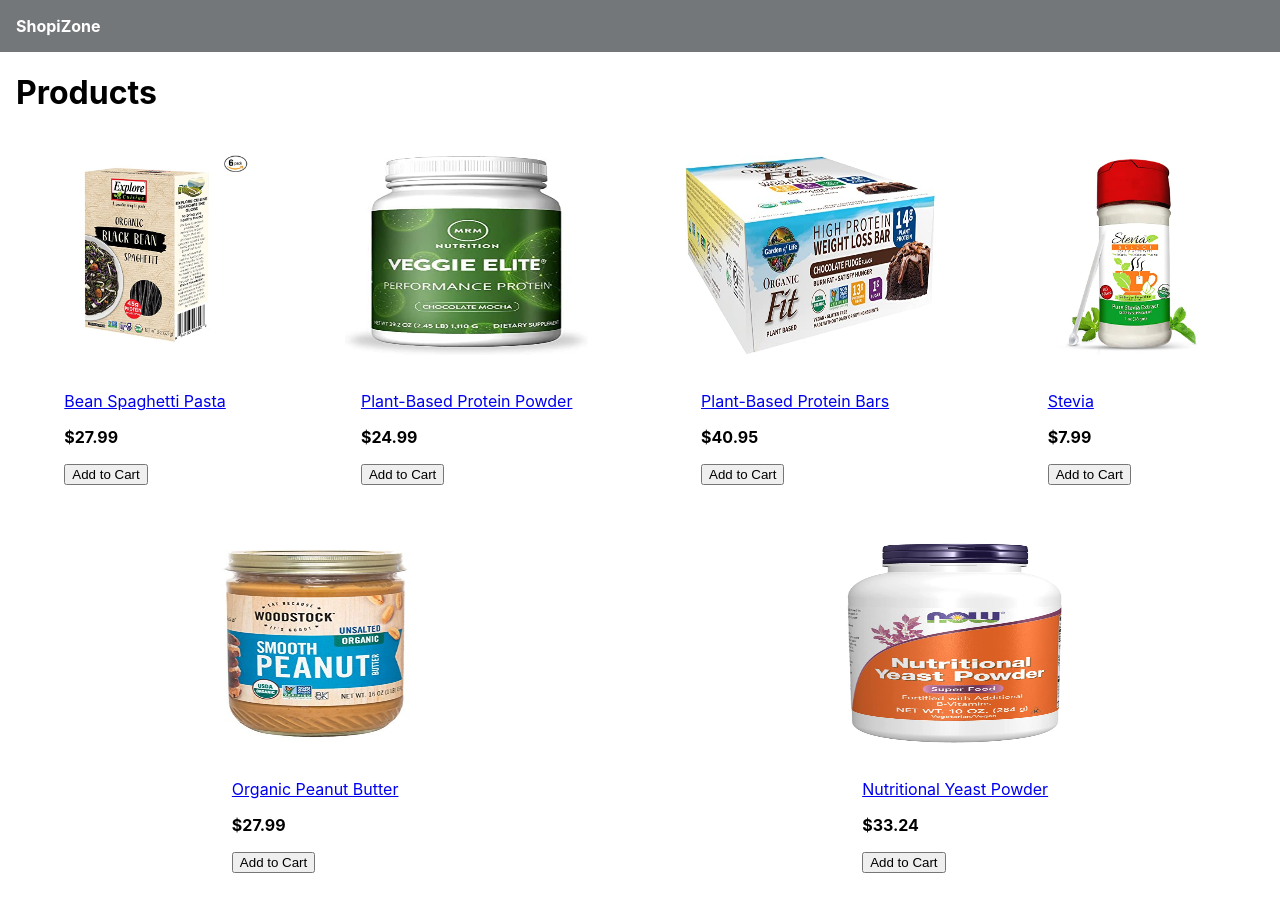
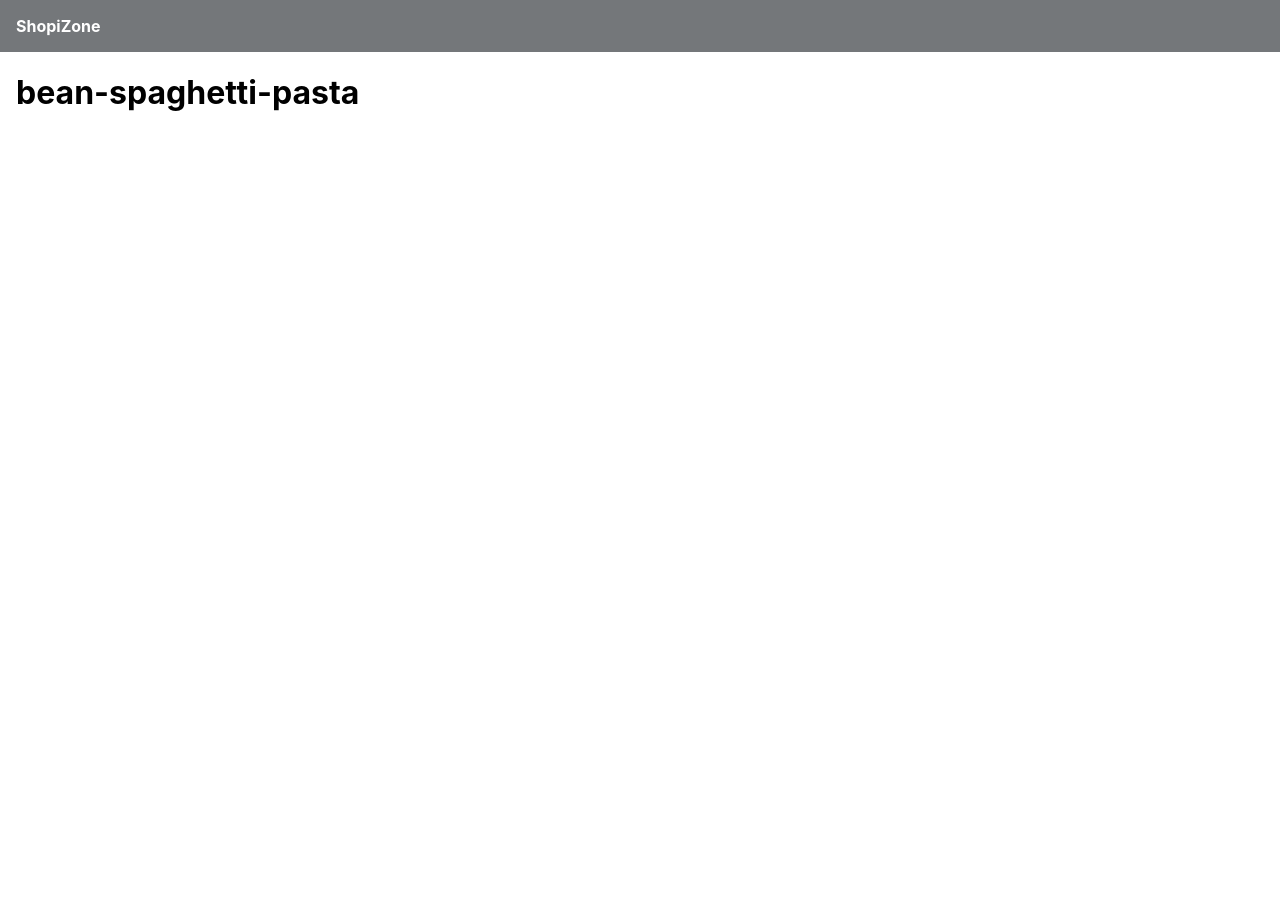
Before and after one commit to hrakad/ShopiZone, a React (Create React App) app in the folder frontend/: page /product/bean-spaghetti-pasta in a window 1280 px wide. After the commit the page ends 800 px from the top, so only its background shows below. Built offline with nearby package versions, Linux system fonts and the light colour scheme.

Commit message:
Merge branch 'master' of https://github.com/hrakad/ShopiZone

```diff
--- a/frontend/package.json
+++ b/frontend/package.json
@@ -8,6 +8,7 @@
     "@testing-library/user-event": "^13.5.0",
     "react": "^18.0.0",
     "react-dom": "^18.0.0",
+    "react-router-dom": "^6.3.0",
     "react-scripts": "5.0.0",
     "web-vitals": "^2.1.4"
   },
--- a/frontend/src/App.js
+++ b/frontend/src/App.js
@@ -1,41 +1,23 @@
-import data from "./data";
+import { BrowserRouter, Link, Route, Routes } from 'react-router-dom';
+import HomeScreen from "./screens/HomeScreen";
+import ProductScreen from "./screens/ProductScreen";
 
 function App() {
   return (
+    <BrowserRouter>
       <div className="App">
         <header className="App-header">
-        <a href="/">ShopiZone</a>
+          <Link to="/">ShopiZone</Link>
         </header>
         <main>
-        <h1> Products</h1>
-        <div className="products">
-          {
-            data.products.map(product => (
-              <div className="product" key={product.slug}>
-                <a href={`/product/${product.slug}`}>
-                  <img src={product.image} alt={product.name} />
-                </a>
+          <Routes>
+            <Route path="/product/:slug" element={<ProductScreen />} />
+            <Route path="/" element={<HomeScreen />} />
+          </Routes>
 
-                <div className="product_info">
-                  <a href={`/product/${product.slug}`}>
-                    <p>
-                      {product.name}
-                    </p>
-                  </a>
-                  <p>
-                    <strong>${product.price}</strong>
-                  </p>
-                  <button>Add to Cart</button>
-                </div>
-
-              </div>
-            )
-
-            )
-          }
-        </div>
         </main>
       </div>
+    </BrowserRouter>
   );
 }
 
--- /dev/null
+++ b/frontend/src/screens/HomeScreen.js
@@ -0,0 +1,33 @@
+import { Link } from "react-router-dom";
+import data from "../data";
+
+function HomeScreen() {
+  return <div><h1> Products</h1>
+    <div className="products">
+      {
+        data.products.map(product => (
+          <div className="product" key={product.slug}>
+            <Link to={`/product/${product.slug}`}>
+              <img src={product.image} alt={product.name} />
+            </Link>
+
+            <div className="product_info">
+              <Link to={`/product/${product.slug}`}>
+                <p>
+                  {product.name}
+                </p>
+              </Link>
+              <p>
+                <strong>${product.price}</strong>
+              </p>
+              <button>Add to Cart</button>
+            </div>
+
+          </div>
+        )
+
+        )
+      }
+    </div></div>
+}
+export default HomeScreen;
--- /dev/null
+++ b/frontend/src/screens/ProductScreen.js
@@ -0,0 +1,11 @@
+import { useParams } from "react-router-dom";
+
+function ProductScreen() {
+  const params = useParams();
+  const { slug } = params;
+  return (
+    < div > <h1>{slug}</h1></div>
+  )
+
+}
+export default ProductScreen;
```
Also changed, not shown: 1 other file (tests, documents, lock files or other folders). Lines whose indentation alone changed are shown as unchanged.
